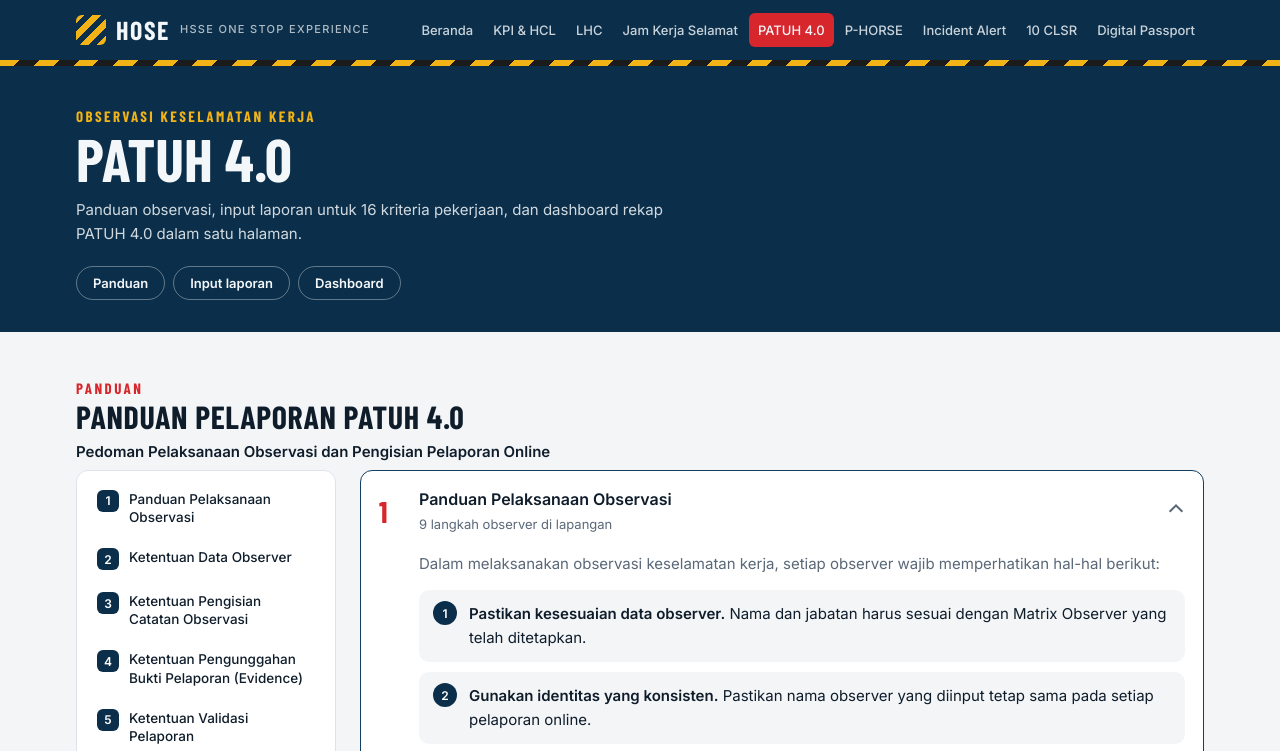
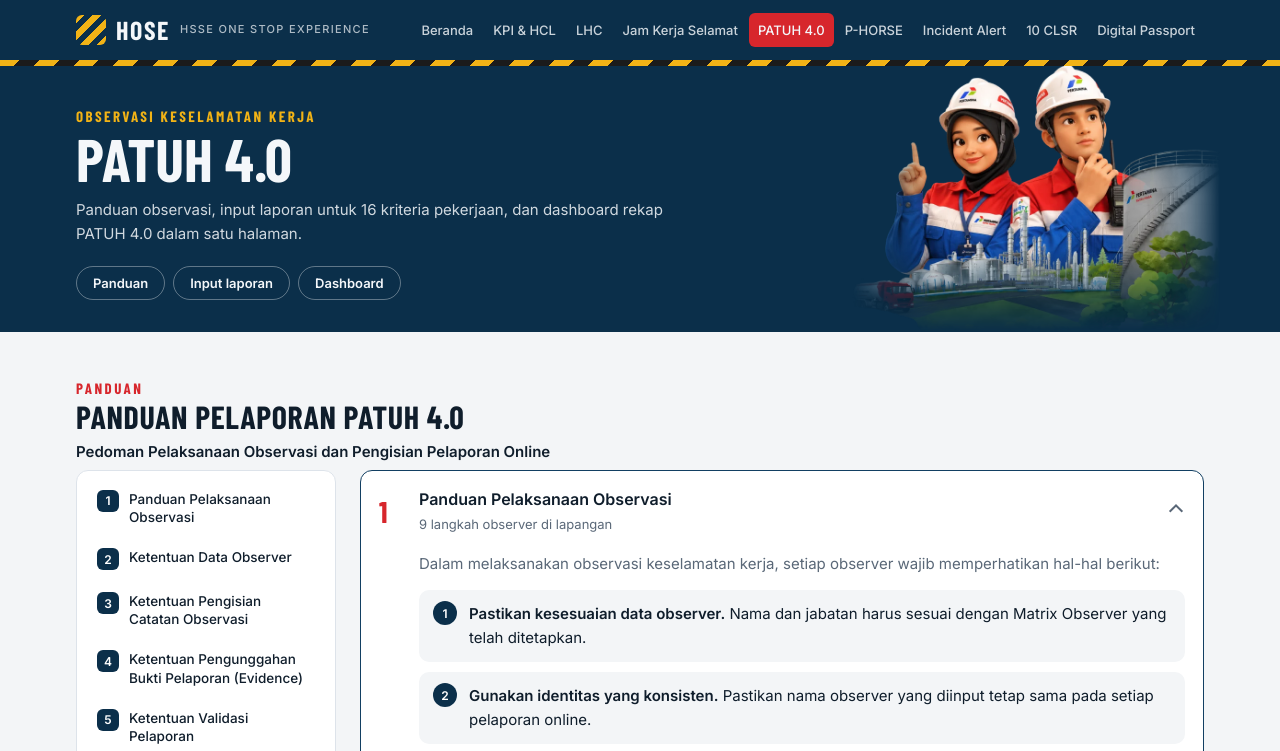
Before and after one commit to hssesumbagut/hose-sumbagut, a plain HTML site: page index.html in a window 1280 px wide. Both pictures are taken after a click on the link "PATUH 4.0". Shown: the top 751 px of the page. Drawn offline with nearby package versions, Linux system fonts and the light colour scheme; a web font is replaced by a local one.

Commit message:
PATUH 4.0: ilustrasi pekerja di kanan header, dibaurkan dengan mask
Co-Authored-By: Claude Opus 5.5 <noreply@anthropic.com>
Claude-Session: https://claude.ai/code/session_01Cfe4yCFrA3VDbhY6boJJFL

```diff
--- a/assets/app.js
+++ b/assets/app.js
@@ -121,7 +121,7 @@
     var d = '<section id="pt-dash"><div class="wrap"><div class="dash-head"><div><div class="eyebrow red">Dashboard</div><h2>Dashboard PATUH 4.0</h2></div>' +
       (k.dashboard ? '<a class="btn line"' + ext(k.dashboard) + ">Buka di tab baru</a>" : "") + '</div><div class="dash">' +
       (k.embed ? '<iframe src="' + esc(k.embed) + '" loading="lazy" allowfullscreen title="Dashboard PATUH 4.0"></iframe>' : '<div class="empty"><div><strong>Dashboard Looker Studio</strong><br>Link dashboard menyusul.</div></div>') + "</div></div></section>";
-    return head(p).replace(/<\/p><\/div><\/div>$/, "</p>" + jump + "</div></div>") + panduan + input + d;
+    return head(p).replace('<div class="page-head">', '<div class="page-head has-art">').replace(/<\/p><\/div><\/div>$/, "</p>" + jump + '<img class="head-art" src="img/header/patuh.webp" alt="" aria-hidden="true"></div></div>') + panduan + input + d;
   };
   R.phorse = function (p) {
     var k = C.phorse || {};
--- a/assets/style.css
+++ b/assets/style.css
@@ -66,6 +66,14 @@ section + section{padding-top:0}
 .page-head{background:var(--navy);color:var(--on-dark);padding-block:38px 32px}
 .page-head h1{font-family:var(--display);font-weight:800;font-size:clamp(38px,6vw,60px);margin:0;line-height:1;text-transform:uppercase}
 .page-head p{opacity:.85;max-width:65ch;margin:10px 0 0}
+.page-head.has-art{overflow:hidden}
+.page-head.has-art .wrap{position:relative}
+.page-head.has-art .wrap>*:not(.head-art){position:relative;z-index:1}
+.head-art{position:absolute;right:0;bottom:-32px;height:calc(100% + 72px);width:auto;max-width:none;pointer-events:none;
+  -webkit-mask-image:linear-gradient(to right,transparent 0,#000 22%,#000 82%,transparent 100%),linear-gradient(to top,transparent 0,#000 30%);-webkit-mask-composite:source-in;
+  mask-image:linear-gradient(to right,transparent 0,#000 22%,#000 82%,transparent 100%),linear-gradient(to top,transparent 0,#000 30%);mask-composite:intersect}
+@media (max-width:860px){.head-art{opacity:.25;right:-80px}}
+@media (max-width:560px){.head-art{display:none}}
 
 /* about */
 .about{display:grid;grid-template-columns:1fr 1fr;gap:40px;align-items:start}
```
Also changed, not shown: img/header/patuh.webp (added).
